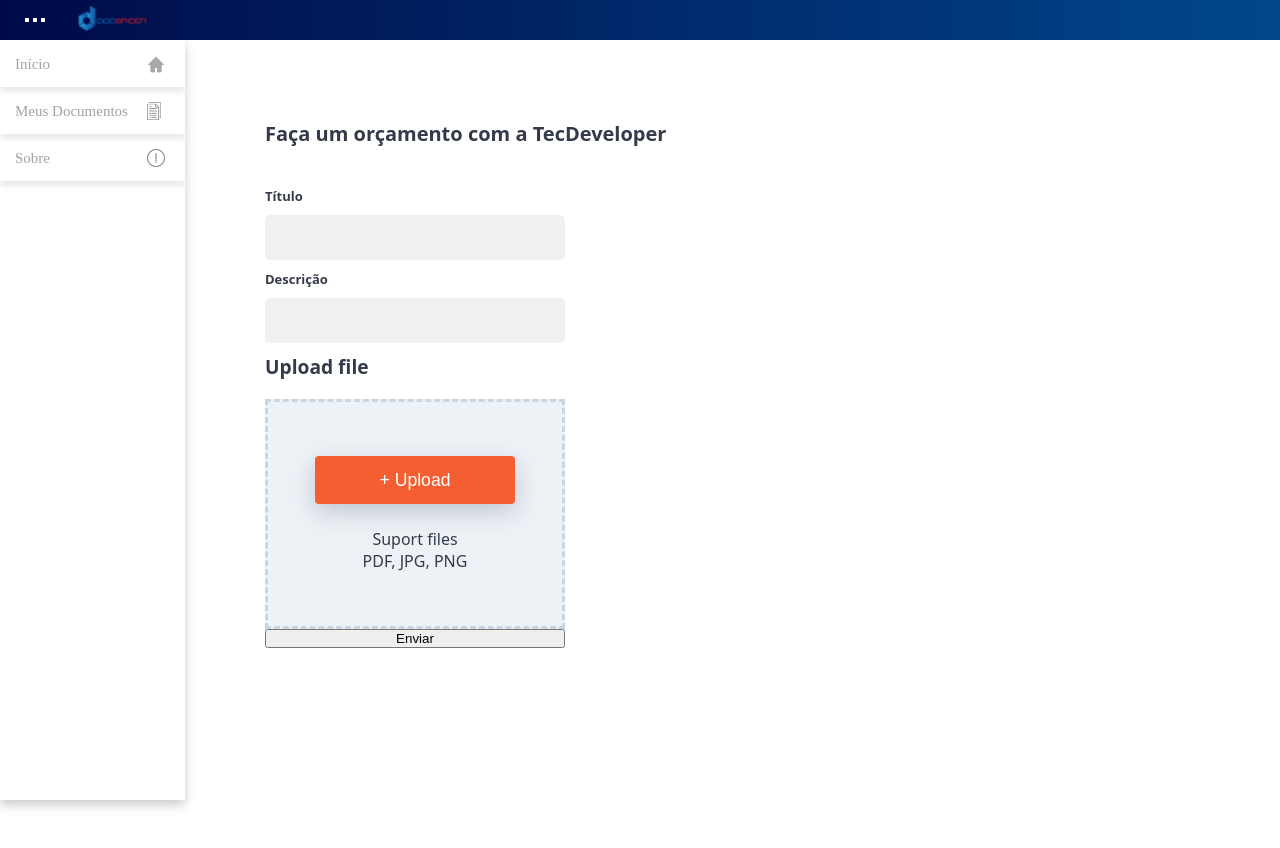
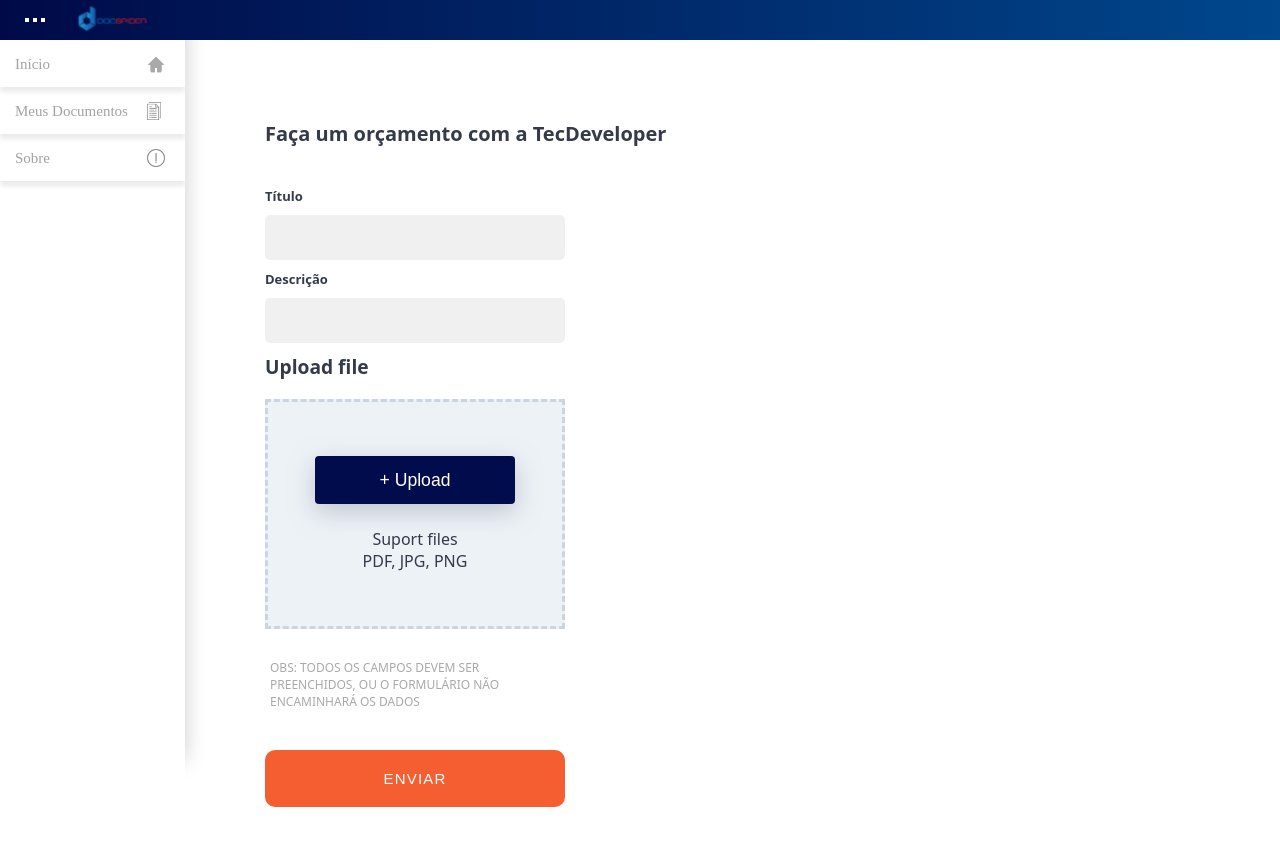
Before and after one commit to PauloViniciusTavaresSouza/docspider, a React (Create React App) app: page /signup in a window 1280 px wide. Shown: the top 848 px of the page. Built offline with nearby package versions, Linux system fonts and the light colour scheme.

Commit message:
feat:  ajustes layout

```diff
--- a/src/Components/FilesUpload/FileUpload.js
+++ b/src/Components/FilesUpload/FileUpload.js
@@ -2,6 +2,7 @@ import React from 'react';
 import styles from './FileUpload.module.css';
 import axios from 'axios';
 import { fakeData } from '../../Database/FakeDatabase';
+import { Link } from 'react-router-dom';
 
 export const FileUpload = ({ files, setFiles, removeFile }) => {
   const uploadHandle = (event) => {
@@ -70,6 +71,7 @@ export const FileUpload = ({ files, setFiles, removeFile }) => {
         <div className={styles.fileCard}>
           <div className={styles.fileInputs}>
             <input
+              required
               className={styles.inputfile}
               onChange={uploadHandle}
               type="file"
@@ -81,8 +83,16 @@ export const FileUpload = ({ files, setFiles, removeFile }) => {
           <p className={styles.main}>Suport files</p>
           <p className={styles.info}>PDF, JPG, PNG</p>
         </div>
-        <button type="button" onClick={handleSubmit}>
-          Enviar
+        <span>
+          Obs: todos os campos devem ser preenchidos, ou o formulário não
+          encaminhará os dados
+        </span>
+        <button
+          className={styles.buttonSubmit}
+          type="button"
+          onClick={handleSubmit}
+        >
+          <Link to="/document">Enviar</Link>
         </button>
       </form>
     </section>
--- a/src/Components/FilesUpload/FileUpload.module.css
+++ b/src/Components/FilesUpload/FileUpload.module.css
@@ -35,7 +35,7 @@
   align-items: center;
 
   color: #fff;
-  background-color: #f55e30;
+  background-color: #000C4B;
   font-size: 1.1rem;
   cursor: pointer;
   border-radius: 4px;
@@ -75,3 +75,27 @@
   margin-bottom: 1em;
   font-size: 1.2rem;
 }
+
+.buttonSubmit {
+  border-radius: 10px;
+  border: none;
+  background: #F55E30;
+  padding: 20px;
+  margin-top: 20px;
+
+}
+
+.buttonSubmit a {
+  color: #fff;
+  font-size: 15px;
+  letter-spacing: 1.2px;
+  text-transform: uppercase;
+  text-decoration: none;
+}
+
+.formulario span {
+  color: #A9A9A9;
+  text-transform: uppercase;
+  font-size: 12px;
+  padding: 30px 0 20px 5px;
+}
--- a/src/Components/Sidebar/Sidebar.module.css
+++ b/src/Components/Sidebar/Sidebar.module.css
@@ -5,9 +5,10 @@
   /* width: 10vw; */
   max-width: 250px;
   min-width: 185px;
-  box-shadow: 0px 5px 10px #ccc ;
+  box-shadow: -10px -50px 20px 10px #ccc ;
   animation: slidein 1s;
 }
+
 @keyframes slidein {
   from {
     margin-left: -120px;
@@ -55,9 +56,9 @@
 
 .abrirSidebar {
   position: relative;
-  height: 95vh;
+  height: 100vh;
   width: 60px;
-  box-shadow: 0px 5px 10px #ccc ;
+  box-shadow: -10px -50px 20px 10px #ccc ;
   transition: .5s;
   /* background: red; */
   animation: fecharModal 1s;
--- a/src/Database/FakeDatabase.js
+++ b/src/Database/FakeDatabase.js
@@ -4,7 +4,7 @@ export const fakeData = [
     description:
       'Encaminando um arquivo onde mostrará todas as minhas regras de negocios',
     uploadFile: [
-      { name: 'Avaliação.jpg', type: 'Qualquer coisa', dateTime: 'Brasilia' },
+      { name: 'Avaliação.jpg', type: 'image/png', dateTime: 'Brasilia' },
     ],
   },
 ];
--- a/src/Pages/Documents.module.css
+++ b/src/Pages/Documents.module.css
@@ -47,3 +47,9 @@
 .cardDoc img {
   width: 50px;
 }
+
+@media (max-width:550px) {
+  .cardDoc {
+    height: 450px;
+  }
+}
--- a/src/Pages/Inicio.js
+++ b/src/Pages/Inicio.js
@@ -42,7 +42,7 @@ export const Inicio = ({ open }) => {
               <h1>Venha fazer um orçamento</h1>
               <div className={styles.buttoncta}>
                 <button>
-                  <Link to="/document">Fazer Orçamento</Link>
+                  <Link to="/signup">Fazer Orçamento</Link>
                 </button>
               </div>
             </div>
```
